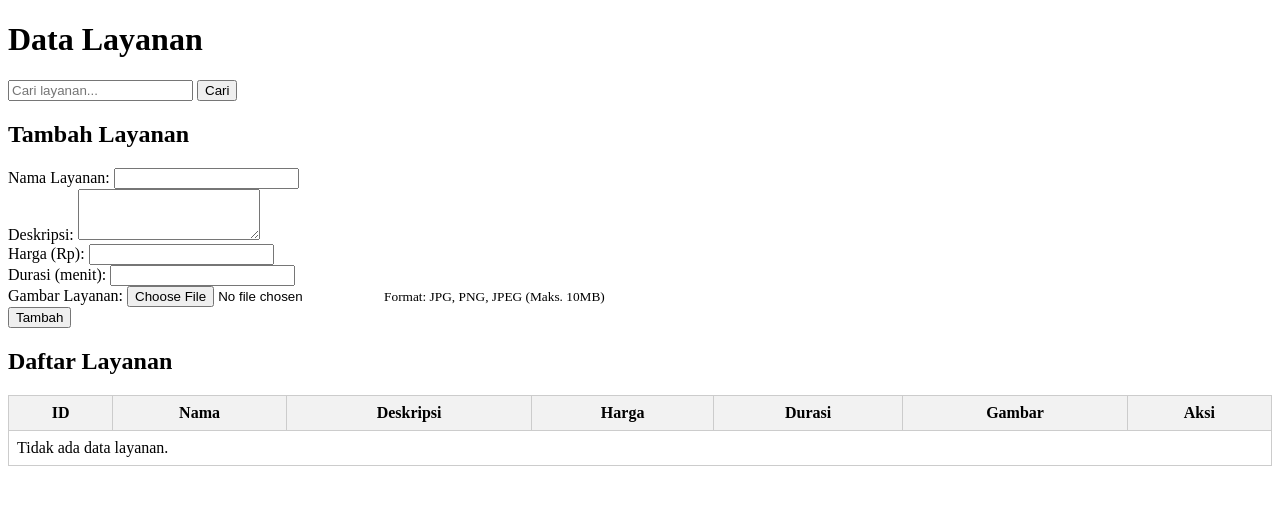
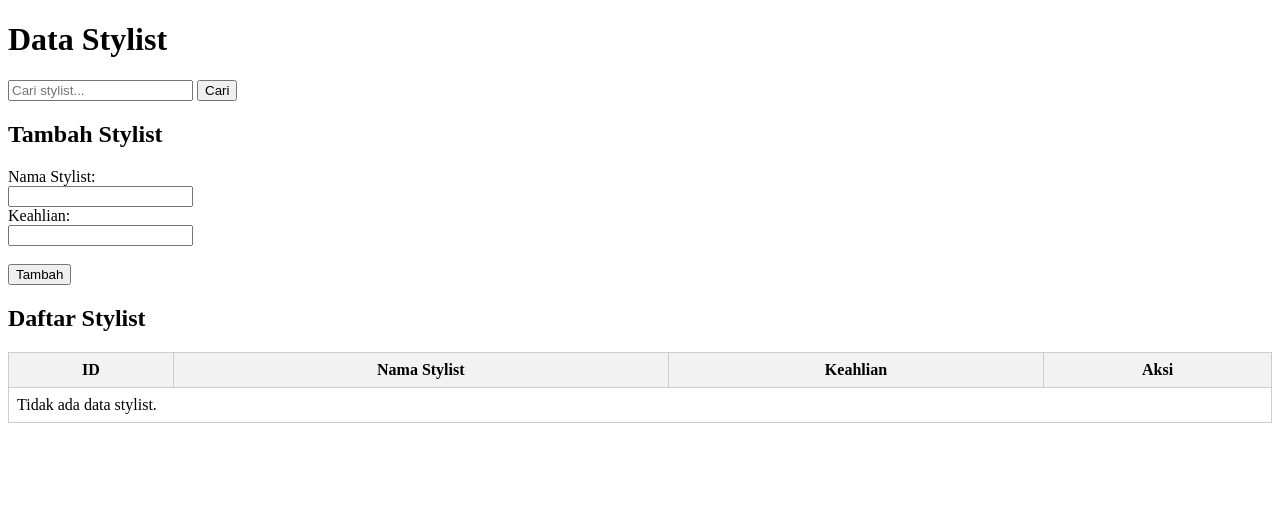
Before and after one commit to AmelyaSofia/project-web, a PHP site: page /index.php in a window 1280 px wide. Shown: the top 505 px of the page. Run offline with PHP 8.4, Linux system fonts and the light colour scheme; data that the repository does not hold is empty.

Commit message:
untuk ais

```diff
--- a/index.php
+++ b/index.php
@@ -13,15 +13,15 @@ session_start();
 // exit;
 
 
-$modul = $_GET['modul'] ?? 'layanan';
+$modul = $_GET['modul'] ?? 'stylist';
 $fitur = $_GET['fitur'] ?? 'list';
 
 switch ($modul) {
-    case 'layanan':
-        include './controller/layananController.php';
-        $controllerLayanan = new ControllerLayanan();
-        $controllerLayanan->handleRequest($fitur);
-        break;
+    // case 'layanan':
+    //     include './controller/layananController.php';
+    //     $controllerLayanan = new ControllerLayanan();
+    //     $controllerLayanan->handleRequest($fitur);
+    //     break;
         case 'stylist':
         include './controller/stylistController.php';
         $controllerStylist = new ControllerStylist();
```
